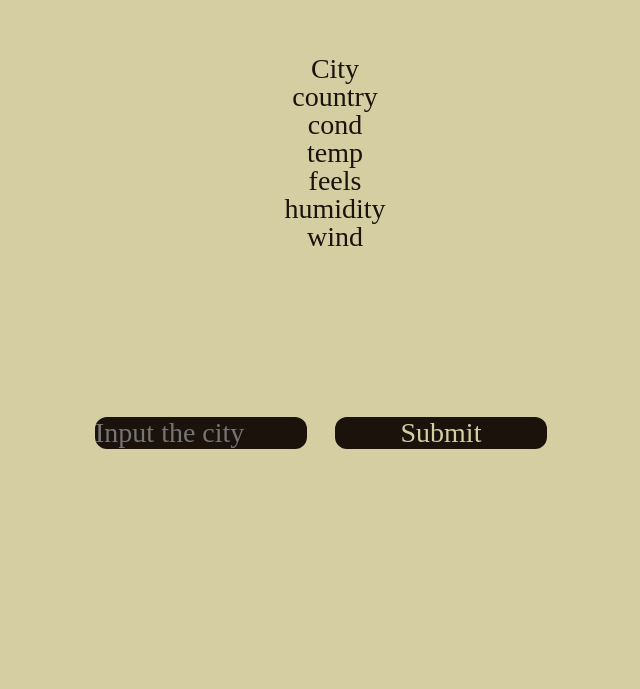
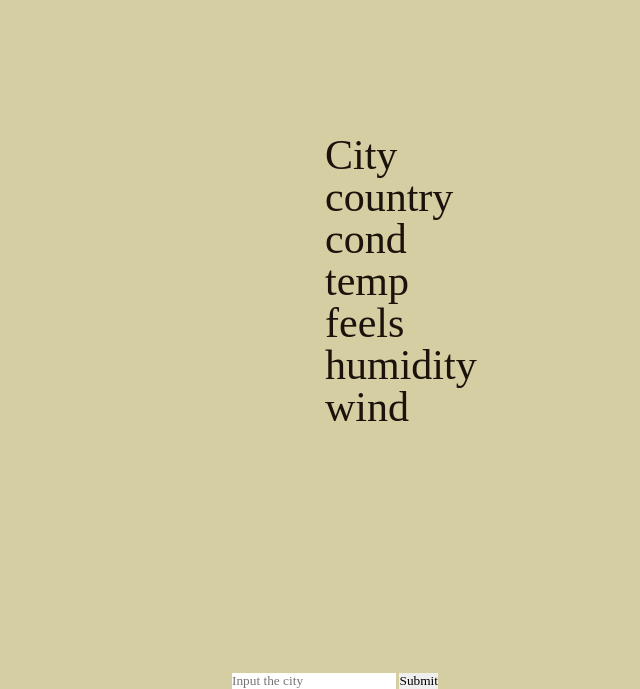
Before and after one commit to philippOkie/Project-Weather-App, a website built with webpack: page src/template.html in a window 1280 px wide. Shown: the part 111-800 px from the top of the page, without its empty margins (305-945 px from the left). Built offline with nearby package versions, Linux system fonts and the light colour scheme.

Commit message:
some style tweaking

```diff
--- a/src/styles/main.scss
+++ b/src/styles/main.scss
@@ -20,10 +20,11 @@ body {
   .wrapper-info {
     display: flex;
     justify-content: center;
-    align-items: center;
+    align-items: flex-start;
     flex-direction: column;
+    padding-left: 15em;
 
-    font-size: 2em;
+    font-size: 3em;
     width: 100%;
     height: 100%;
     span {
@@ -31,7 +32,7 @@ body {
     }
   }
 
-  .footer {
+  footer {
     display: flex;
     flex-direction: row;
     margin-top: auto;
```
